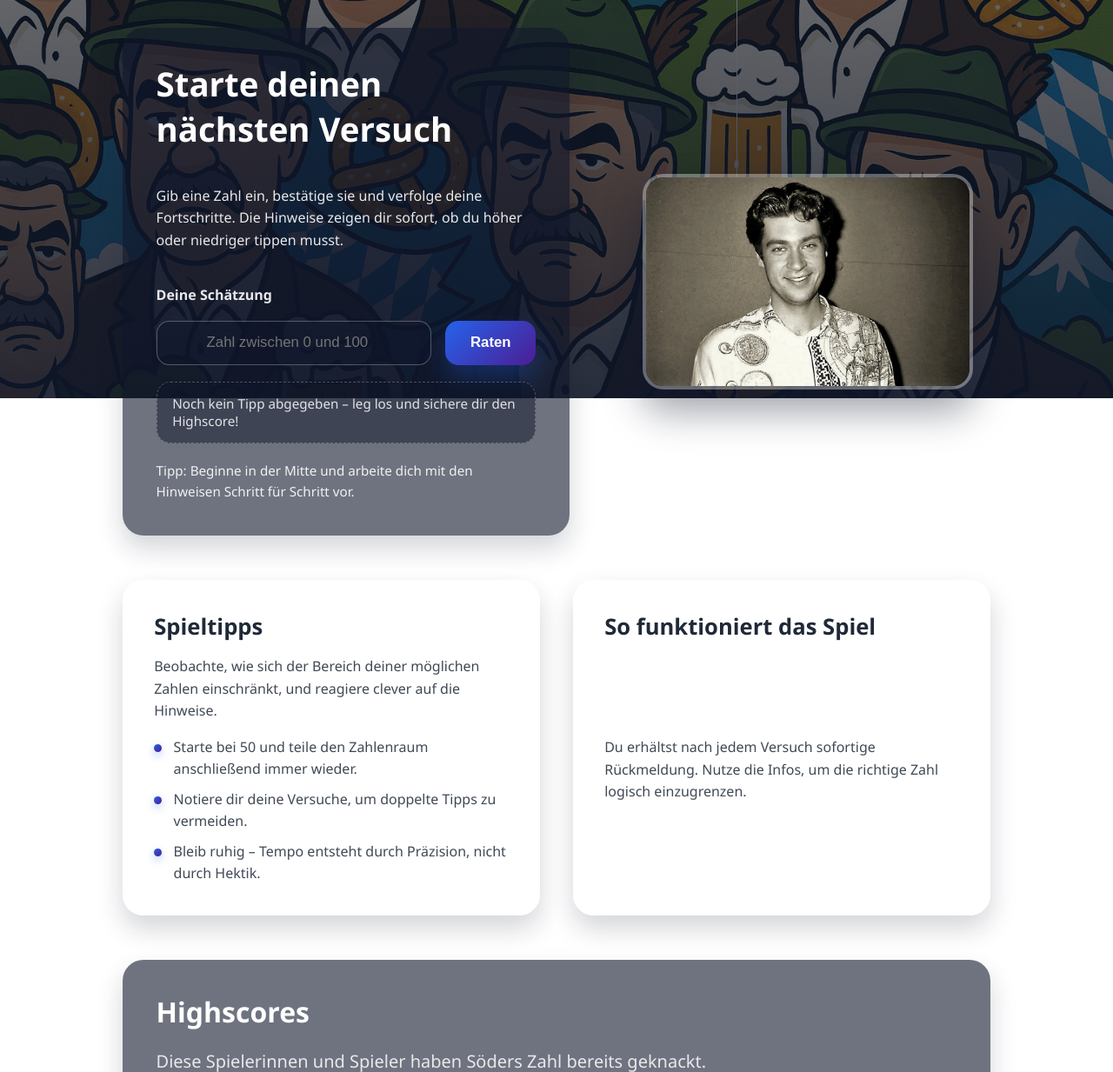
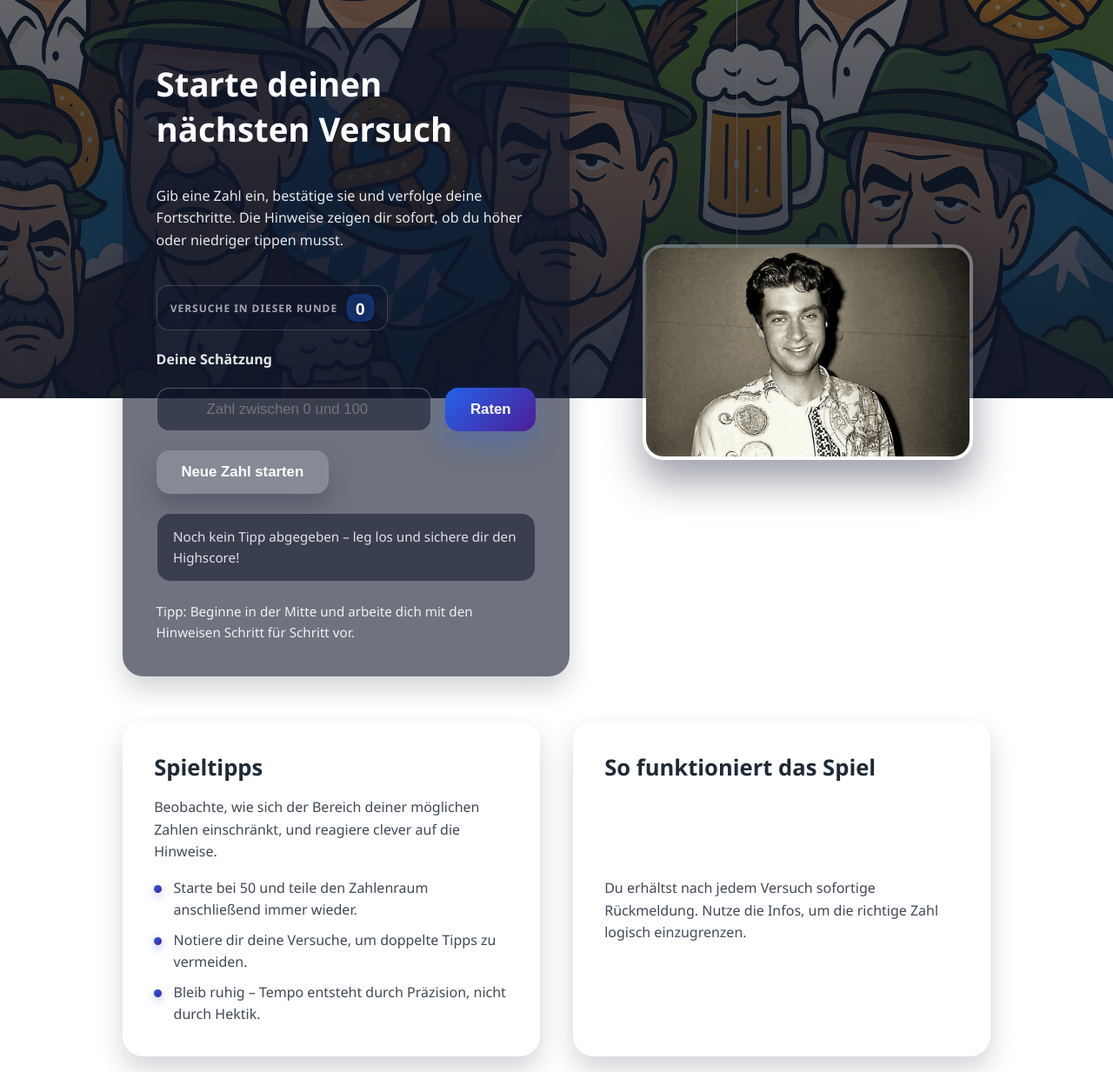
Before and after one commit to danielhaendel/soedersMind, a Flask app: page /game in a window 1280 px wide. Shown: the part 342-1575 px from the top of the page at 87% size. Run offline with Flask 3, Linux system fonts and the light colour scheme; the visitor is signed in with stand-in values (Sample User, id 1); data comes from the database, SQL or seed files in the repository; data that the repository does not hold is empty.

Commit message:
Add guess-the-number game functionality with session-based state
Introduces a new game feature allowing users to guess a random number between 0 and 100. Implements session-based state management for tracking attempts and target numbers. Enhances the `/game` route to handle guess submissions, provide feedback, and reset the game. Updates game template to include dynamic feedback and scoreboard display.

```diff
--- a/app.py
+++ b/app.py
@@ -1,5 +1,6 @@
+import random
 import sqlite3
-from flask import Flask, render_template, g, redirect, url_for, request, flash
+from flask import Flask, render_template, g, redirect, url_for, request, flash, session
 from flask_login import (
     LoginManager,
     UserMixin,
@@ -240,11 +241,77 @@ def logout():
     return redirect(url_for("login"))
 
 
-@app.route("/game")
+@app.route("/game", methods=["GET", "POST"])
 @login_required
 def game():
+    if "target_number" not in session:
+        session["target_number"] = random.randint(0, 100)
+    if "attempts" not in session:
+        session["attempts"] = 0
+
+    feedback = None
+    feedback_type = None
+    latest_score = None
+    guess_value = ""
+
+    if request.method == "POST":
+        action = request.form.get("action", "guess")
+
+        if action == "reset":
+            session["target_number"] = random.randint(0, 100)
+            session["attempts"] = 0
+            feedback = "Neue Runde gestartet! Wir haben eine frische Zahl vorbereitet."
+            feedback_type = "info"
+            guess_value = ""
+        else:
+            guess_raw = request.form.get("guess", "").strip()
+            guess_value = guess_raw
+            if not guess_raw:
+                feedback = "Bitte gib eine Zahl ein, bevor du rätst."
+                feedback_type = "error"
+            else:
+                try:
+                    guess = int(guess_raw)
+                except ValueError:
+                    feedback = "Ungültige Eingabe. Bitte gib eine ganze Zahl zwischen 0 und 100 ein."
+                    feedback_type = "error"
+                else:
+                    if guess < 0 or guess > 100:
+                        feedback = "Die Zahl sollte zwischen 0 und 100 liegen."
+                        feedback_type = "error"
+                    else:
+                        session["attempts"] = session.get("attempts", 0) + 1
+                        attempts = session["attempts"]
+                        target_number = session["target_number"]
+
+                        if guess < target_number:
+                            feedback = f"{guess} ist zu niedrig. Versuch es mit einer höheren Zahl!"
+                            feedback_type = "hint"
+                        elif guess > target_number:
+                            feedback = f"{guess} ist zu hoch. Versuch es mit einer niedrigeren Zahl!"
+                            feedback_type = "hint"
+                        else:
+                            record_score(current_user.id, attempts)
+                            latest_score = attempts
+                            feedback = (
+                                f"Treffer! Du hast die geheime Zahl {guess} nach {attempts} Versuchen gefunden. "
+                                "Wir haben sofort eine neue Zahl für dich vorbereitet – viel Erfolg!"
+                            )
+                            feedback_type = "success"
+                            session["target_number"] = random.randint(0, 100)
+                            session["attempts"] = 0
+                            guess_value = ""
+
     scoreboard = get_scoreboard(limit=5)
-    return render_template("game.html", scoreboard=scoreboard)
+    return render_template(
+        "game.html",
+        scoreboard=scoreboard,
+        feedback=feedback,
+        feedback_type=feedback_type,
+        current_attempts=session.get("attempts", 0),
+        latest_score=latest_score,
+        guess_value=guess_value,
+    )
 
 
 with app.app_context():
--- a/templates/game.html
+++ b/templates/game.html
@@ -201,7 +201,36 @@
 
     .game-form {
       display: grid;
-      gap: 1.2rem;
+      gap: 1.35rem;
+    }
+
+    .game-meta {
+      display: inline-flex;
+      align-items: center;
+      gap: .65rem;
+      background: rgba(15,23,42,0.5);
+      padding: .6rem .95rem;
+      border-radius: .85rem;
+      border: 1px solid rgba(255,255,255,0.18);
+      width: fit-content;
+    }
+
+    .game-meta__label {
+      font-size: .75rem;
+      text-transform: uppercase;
+      letter-spacing: .08em;
+      color: rgba(255,255,255,0.62);
+      font-weight: 600;
+    }
+
+    .game-meta__value {
+      font-size: 1.15rem;
+      font-weight: 700;
+      color: #fff;
+      padding: .2rem .65rem;
+      border-radius: .65rem;
+      background: rgba(37,99,235,0.28);
+      box-shadow: inset 0 0 14px rgba(37,99,235,0.25);
     }
 
     .game-form label {
@@ -215,6 +244,12 @@
       gap: 1rem;
       flex-wrap: wrap;
       justify-content: flex-start;
+    }
+
+    .game-actions {
+      display: flex;
+      gap: .75rem;
+      flex-wrap: wrap;
     }
 
     .game-input {
@@ -253,13 +288,48 @@
       transform: translateY(-2px);
     }
 
+    .game-button--secondary {
+      background: rgba(255,255,255,0.16);
+      color: #fff;
+      box-shadow: 0 15px 28px rgba(15,23,42,0.25);
+    }
+
+    .game-button--secondary:hover {
+      background: rgba(255,255,255,0.24);
+    }
+
     .game-feedback {
-      background: rgba(15,23,42,0.5);
       border-radius: 1rem;
-      padding: .9rem 1.1rem;
-      border: 1px dashed rgba(255,255,255,0.25);
+      padding: .95rem 1.15rem;
+      border: 1px solid rgba(255,255,255,0.25);
+      background: rgba(15,23,42,0.55);
       color: rgba(255,255,255,0.85);
       font-size: .95rem;
+      line-height: 1.55;
+    }
+
+    .game-feedback--success {
+      border-color: rgba(74,222,128,0.4);
+      background: rgba(74,222,128,0.12);
+      color: #bbf7d0;
+    }
+
+    .game-feedback--error {
+      border-color: rgba(248,113,113,0.45);
+      background: rgba(248,113,113,0.14);
+      color: #fecaca;
+    }
+
+    .game-feedback--hint {
+      border-color: rgba(251,191,36,0.4);
+      background: rgba(251,191,36,0.15);
+      color: #fde68a;
+    }
+
+    .game-feedback--info {
+      border-color: rgba(96,165,250,0.4);
+      background: rgba(37,99,235,0.18);
+      color: rgba(191,219,254,0.98);
     }
 
     .game-hint {
@@ -444,15 +514,37 @@
       <div class="hero__content">
         <h2>Starte deinen nächsten Versuch</h2>
         <p>Gib eine Zahl ein, bestätige sie und verfolge deine Fortschritte. Die Hinweise zeigen dir sofort, ob du höher oder niedriger tippen musst.</p>
-        <form class="game-form">
+        <form class="game-form" method="post">
+          <div class="game-meta">
+            <span class="game-meta__label">Versuche in dieser Runde</span>
+            <span class="game-meta__value">{{ current_attempts }}</span>
+          </div>
           <label for="guess">Deine Schätzung</label>
           <div class="game-form__controls">
-            <input id="guess" class="game-input" type="number" placeholder="Zahl zwischen 0 und 100" min="0" max="100" required>
-            <button class="game-button" type="submit">Raten</button>
+            <input
+              id="guess"
+              name="guess"
+              class="game-input"
+              type="number"
+              placeholder="Zahl zwischen 0 und 100"
+              min="0"
+              max="100"
+              value="{{ guess_value }}"
+              required>
+            <button class="game-button" type="submit" name="action" value="guess">Raten</button>
           </div>
-          <div class="game-feedback" data-role="feedback">
-            Noch kein Tipp abgegeben – leg los und sichere dir den Highscore!
+          <div class="game-actions">
+            <button class="game-button game-button--secondary" type="submit" name="action" value="reset">Neue Zahl starten</button>
           </div>
+          {% if feedback %}
+            <div class="game-feedback game-feedback--{{ feedback_type or 'info' }}">
+              {{ feedback }}
+            </div>
+          {% else %}
+            <div class="game-feedback">
+              Noch kein Tipp abgegeben – leg los und sichere dir den Highscore!
+            </div>
+          {% endif %}
           <p class="game-hint">Tipp: Beginne in der Mitte und arbeite dich mit den Hinweisen Schritt für Schritt vor.</p>
         </form>
       </div>
```
